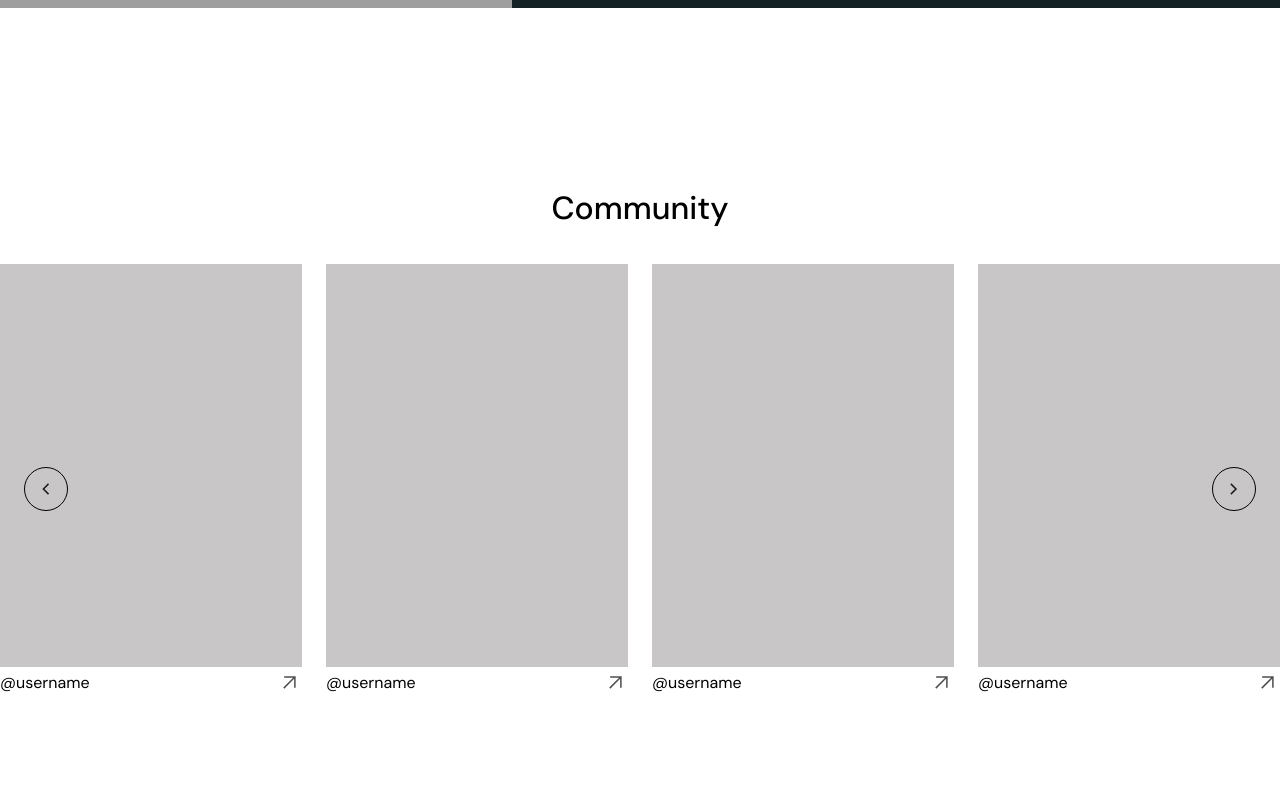
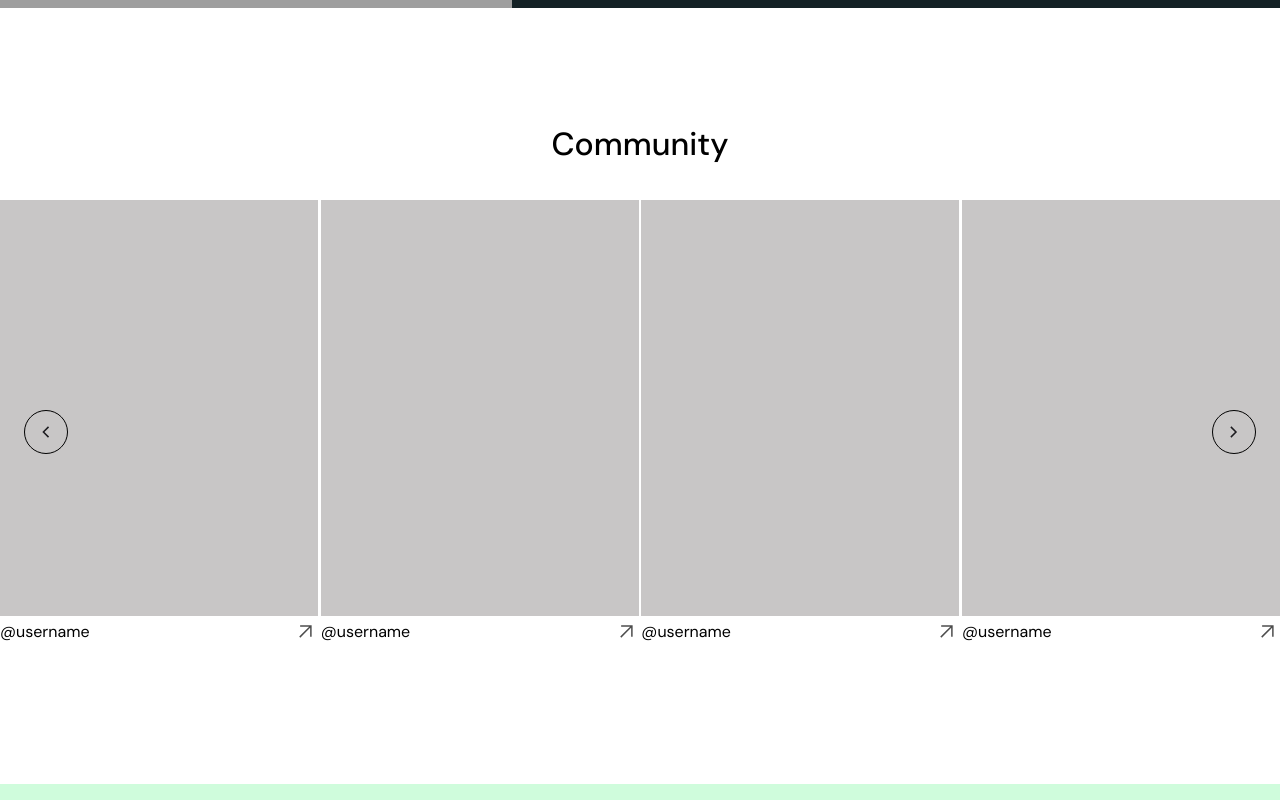
Before and after one commit to jenodh/spar, a plain HTML site: page index.html in a window 1280 px wide. Shown: the part 5420-6220 px from the top of the page. Drawn offline with Linux system fonts and the light colour scheme; grey boxes are pictures that could not be loaded.

Commit message:
update desktop gallery secton css and script

```diff
--- a/script.js
+++ b/script.js
@@ -96,6 +96,7 @@ const galleryButtons = document.querySelectorAll(
   ".gallery-section .carousel-controls button",
 );
 
+if (galleryCarousel) {
   galleryButtons.forEach((button) => {
     button.addEventListener("click", () => {
       const direction = Number(button.dataset.direction);
@@ -103,9 +104,13 @@ galleryButtons.forEach((button) => {
       const galleryCard = galleryCarousel.querySelector(".gallery-card");
       const cardWidth = galleryCard.offsetWidth;
 
-    const gap = parseFloat(getComputedStyle(galleryCarousel).gap);
+      const carouselWidth = galleryCarousel.clientWidth;
 
-    const maxScroll = galleryCarousel.scrollWidth - galleryCarousel.clientWidth;
+      // Calculate gap based on four visible cards
+      const gap = (carouselWidth - cardWidth * 4) / 3;
+
+      const maxScroll =
+        galleryCarousel.scrollWidth - galleryCarousel.clientWidth;
 
       const nextPosition =
         galleryCarousel.scrollLeft + direction * (cardWidth + gap);
@@ -116,3 +121,4 @@ galleryButtons.forEach((button) => {
       });
     });
   });
+}
--- a/style.css
+++ b/style.css
@@ -1171,26 +1171,27 @@ section h2 {
 
   /* GALLERY SECTION */
 
-  .gallery-section {
-    padding: 64px 0;
-  }
-
   .gallery-section .section-inner h2 {
     text-align: center;
   }
 
   .gallery-carousel {
+    display: flex;
+    gap: calc((100% - (4 * 318px)) / 3);
+    width: 100%;
+    overflow-x: auto;
     position: relative;
-    gap: 24px;
   }
 
   .gallery-card {
-    flex: 0 0 calc((100% - 72px) / 4);
+    flex: 0 0 318px;
   }
 
   .gallery-image {
-    width: 100%;
-    aspect-ratio: 3 / 4;
+    display: block;
+    width: 318px;
+    height: 416px;
+    object-fit: cover;
   }
 
   /* GALLERY ARROWS */
```
Lines whose indentation alone changed are shown as unchanged.
